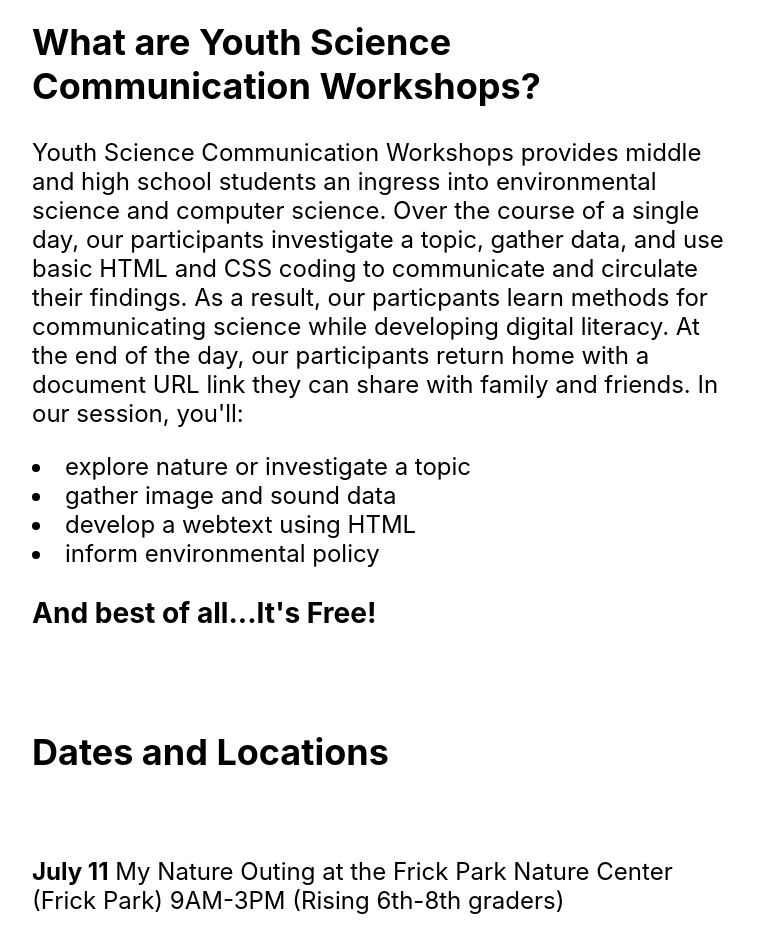
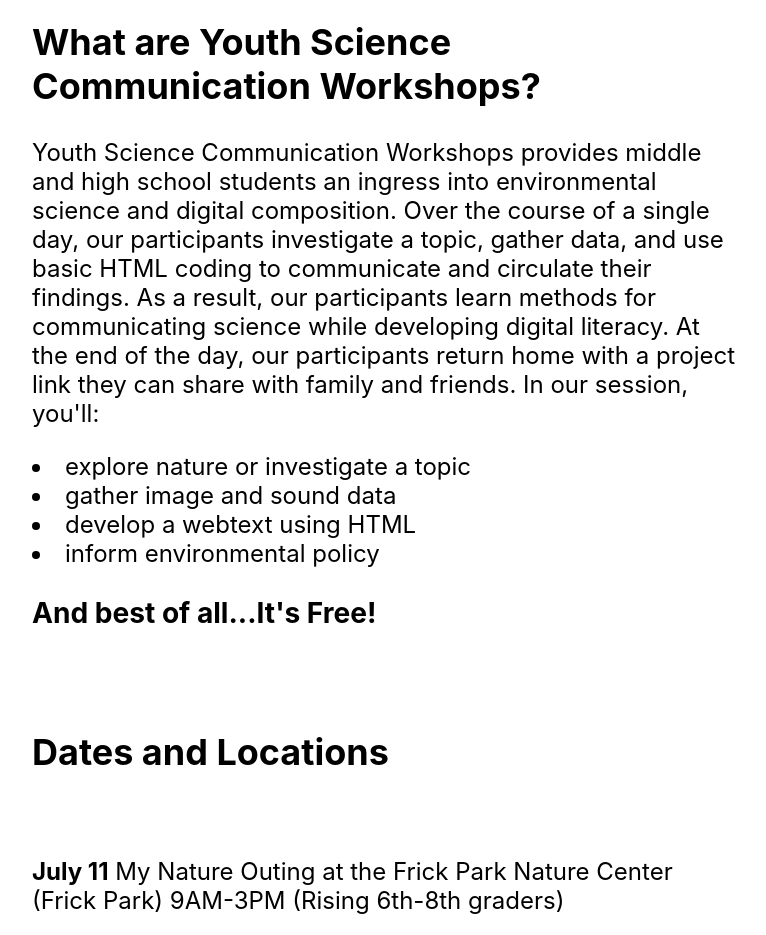
Before and after one commit to Youth-Science-Communication-Workshop/2024, a plain HTML site: page index.html in a window 1280 px wide. Shown: the part 880-1815 px from the top of the page, without its empty margins (256-1022 px from the left). Drawn offline with Linux system fonts and the light colour scheme; a script that the page names is missing.

Commit message:
Add files via upload

```diff
--- a/index.html
+++ b/index.html
@@ -34,7 +34,7 @@
 
 <div class="text-block" style="text-align: left">
 <h2>What are Youth Science Communication Workshops?</h2>
-  <p>Youth Science Communication Workshops provides middle and high school students an ingress into environmental science and computer science. Over the course of a single day, our participants investigate a topic, gather data, and use basic HTML and CSS coding to communicate and circulate their findings. As a result, our particpants learn methods for communicating science while developing digital literacy. At the end of the day, our participants return home with a document URL link they can share with family and friends. In our session, you'll:</p>
+  <p>Youth Science Communication Workshops provides middle and high school students an ingress into environmental science and digital composition. Over the course of a single day, our participants investigate a topic, gather data, and use basic HTML coding to communicate and circulate their findings. As a result, our participants learn methods for communicating science while developing digital literacy. At the end of the day, our participants return home with a project link they can share with family and friends. In our session, you'll:</p>
 
   <div class= "ul">
           <li>explore nature or investigate a topic</li>
```
